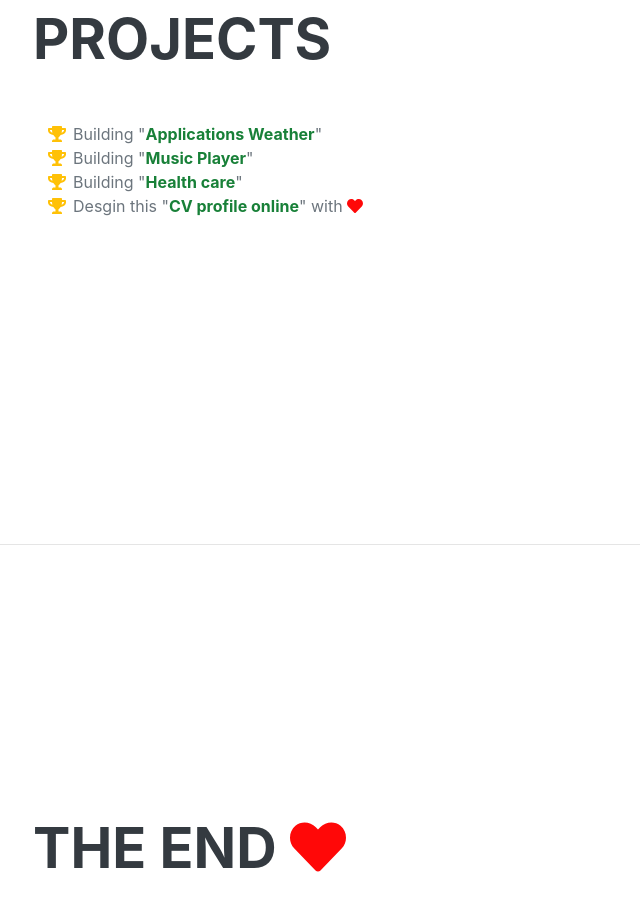
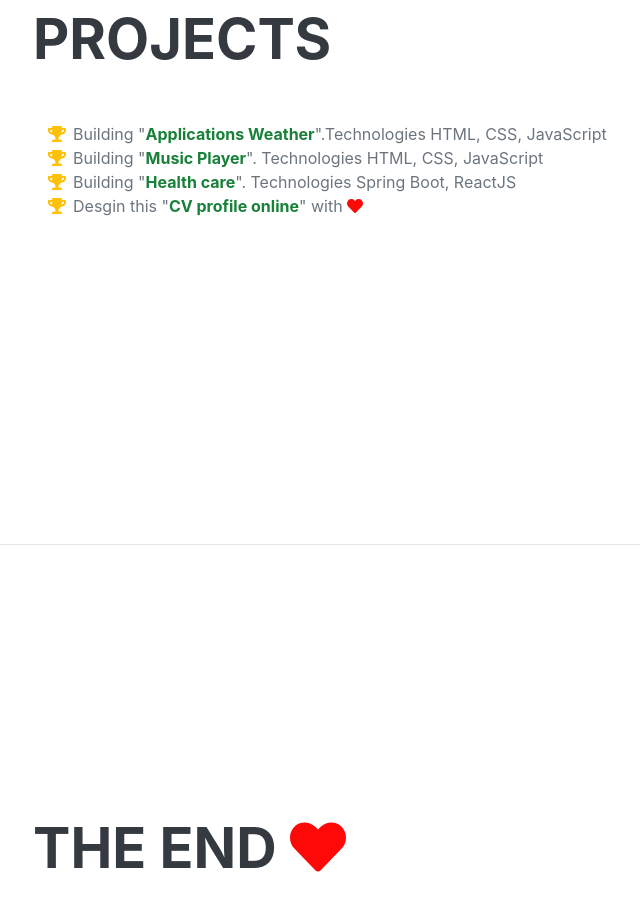
Before and after one commit to 17110238/PhamNgocTien-myCV, a plain HTML site: page index.html in a window 1280 px wide. Shown: the part 3460-4382 px from the top of the page, without its empty margins (287-927 px from the left). Drawn offline with nearby package versions, Linux system fonts and the light colour scheme; no server answers; some icons are missing; a web font is replaced by a local one.

Commit message:
update project

```diff
--- a/index.html
+++ b/index.html
@@ -168,15 +168,16 @@
                 <ul class="fa-ul mb-0">
                     <li>
                         <span class="fa-li "><i class="fas fa-trophy text-warning"></i></span>
-                        Building "<strong class="project">Applications Weather</strong>"</span>
+                        Building "<strong class="project">Applications Weather</strong>".Technologies HTML, CSS,
+                        JavaScript</span>
                     </li>
                     <li>
                         <span class="fa-li"><i class="fas fa-trophy text-warning"></i></span>
-                        Building "<strong class="project">Music Player</strong>"
+                        Building "<strong class="project">Music Player</strong>". Technologies HTML, CSS, JavaScript
                     </li>
                     <li>
                         <span class="fa-li"><i class="fas fa-trophy text-warning"></i></span>
-                        Building "<strong class="project">Health care</strong>"
+                        Building "<strong class="project">Health care</strong>". Technologies Spring Boot, ReactJS
                     </li>
                     <li>
                         <span class="fa-li"><i class="fas fa-trophy text-warning"></i></span>
```
